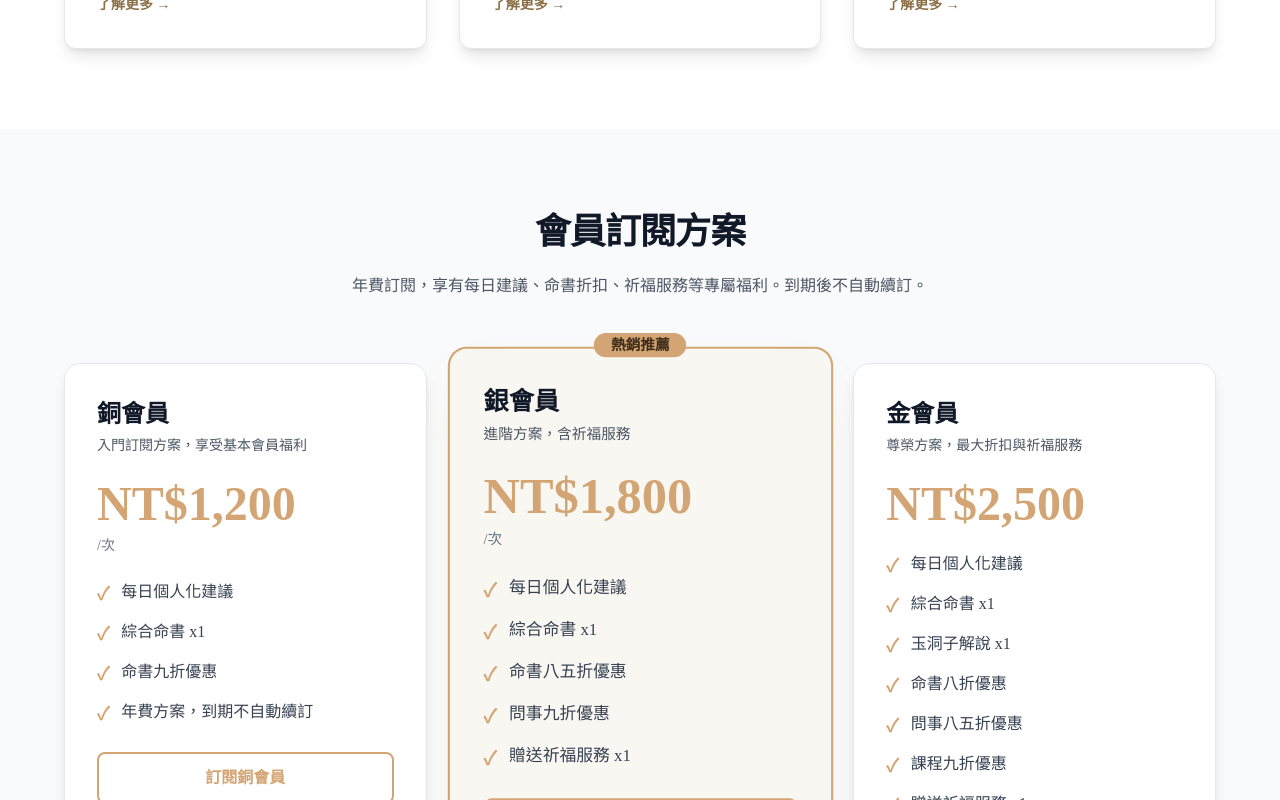
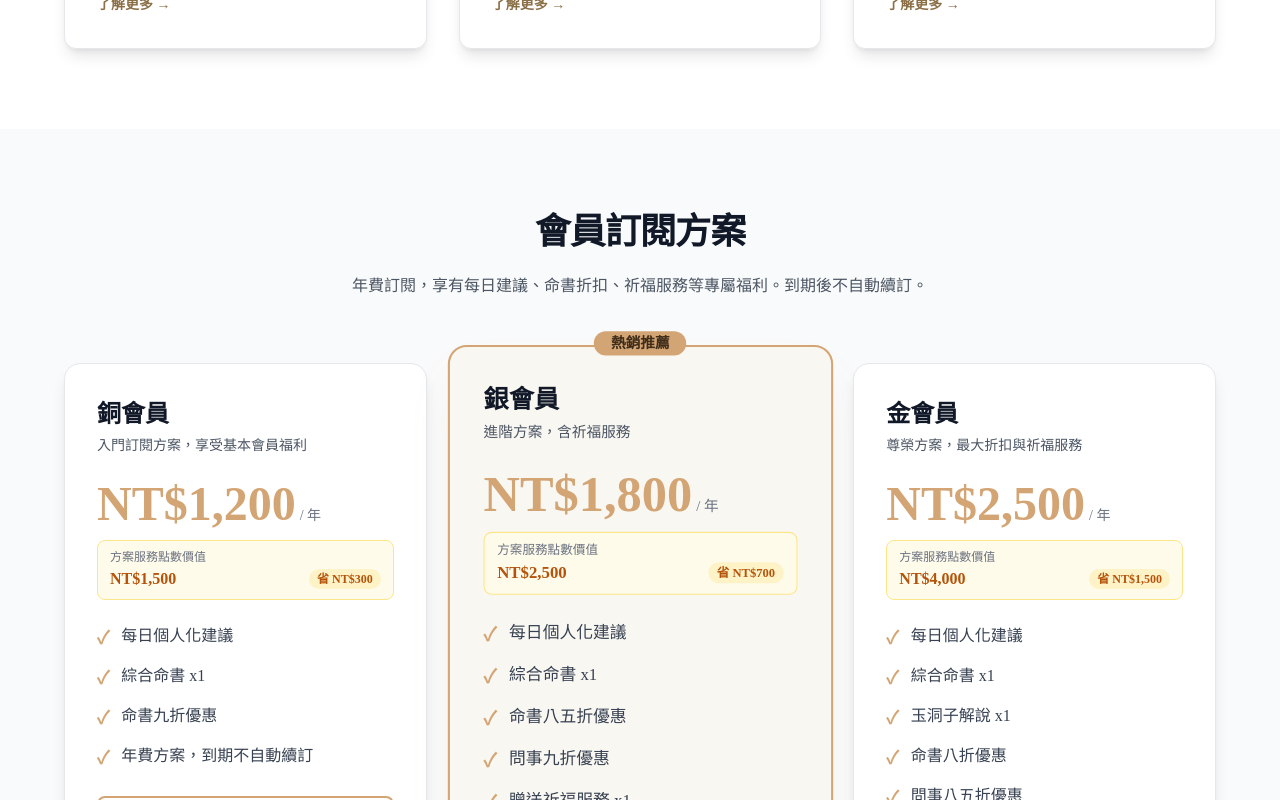
Before and after one commit to adam4taiwan/MyWeb, a Next.js app: page / in a window 1280 px wide. Shown: the part 1348-2148 px from the top of the page. Built offline with nearby package versions, Linux system fonts and the light colour scheme; no server answers.

Commit message:
feat: 首頁訂閱區塊對所有人顯示，加點數價值，修正年費標示
Co-Authored-By: Claude Sonnet 4.6 <noreply@anthropic.com>

```diff
--- a/components/HeroSection.tsx
+++ b/components/HeroSection.tsx
@@ -74,13 +74,11 @@ export default function HeroSection({ showSubscribeNudge = false }: { showSubscr
             </button>
           </Link>
 
-          {showSubscribeNudge && (
-            <Link href="/subscribe" className="inline-block">
-              <button className="w-full sm:w-auto px-6 py-3 rounded-lg font-semibold text-sm border border-amber-400 text-amber-300 hover:bg-amber-400/10 transition-colors">
-                訂閱會員方案
-              </button>
-            </Link>
-          )}
+          <Link href="/subscribe" className="inline-block">
+            <button className="w-full sm:w-auto px-6 py-3 rounded-lg font-semibold text-sm border border-amber-400 text-amber-300 hover:bg-amber-400/10 transition-colors">
+              訂閱會員方案
+            </button>
+          </Link>
         </div>
 
         {/* Additional trust signal at bottom */}
--- a/components/PricingSection.tsx
+++ b/components/PricingSection.tsx
@@ -11,6 +11,8 @@ interface PricingPlan {
   cta: string;
   recommended?: boolean;
   href: string;
+  pointsValue: number;
+  savingLabel: string;
 }
 
 const pricingPlans: PricingPlan[] = [
@@ -27,6 +29,8 @@ const pricingPlans: PricingPlan[] = [
     ],
     cta: '訂閱銅會員',
     href: '/subscribe',
+    pointsValue: 1500,
+    savingLabel: '省 NT$300',
   },
   {
     name: '銀會員',
@@ -43,6 +47,8 @@ const pricingPlans: PricingPlan[] = [
     cta: '訂閱銀會員',
     recommended: true,
     href: '/subscribe',
+    pointsValue: 2500,
+    savingLabel: '省 NT$700',
   },
   {
     name: '金會員',
@@ -60,6 +66,8 @@ const pricingPlans: PricingPlan[] = [
     ],
     cta: '訂閱金會員',
     href: '/subscribe',
+    pointsValue: 4000,
+    savingLabel: '省 NT$1,500',
   },
 ];
 
@@ -109,8 +117,16 @@ export default function PricingSection() {
                   <p className="text-5xl font-bold text-brand-300">
                     {plan.currency}
                     {plan.price.toLocaleString()}
+                    <span className="text-sm font-normal text-gray-500 ml-1">/ 年</span>
                   </p>
-                  {index < 2 && <p className="text-gray-500 text-sm mt-2">/次</p>}
+                  {/* 點數價值 */}
+                  <div className="mt-3 bg-amber-50 border border-amber-200 rounded-lg px-3 py-2">
+                    <p className="text-xs text-gray-500 mb-0.5">方案服務點數價值</p>
+                    <div className="flex items-center justify-between">
+                      <span className="text-base font-bold text-amber-700">NT${plan.pointsValue.toLocaleString()}</span>
+                      <span className="bg-amber-100 text-amber-700 text-xs font-bold px-2 py-0.5 rounded-full">{plan.savingLabel}</span>
+                    </div>
+                  </div>
                 </div>
 
                 {/* Features list */}
```
